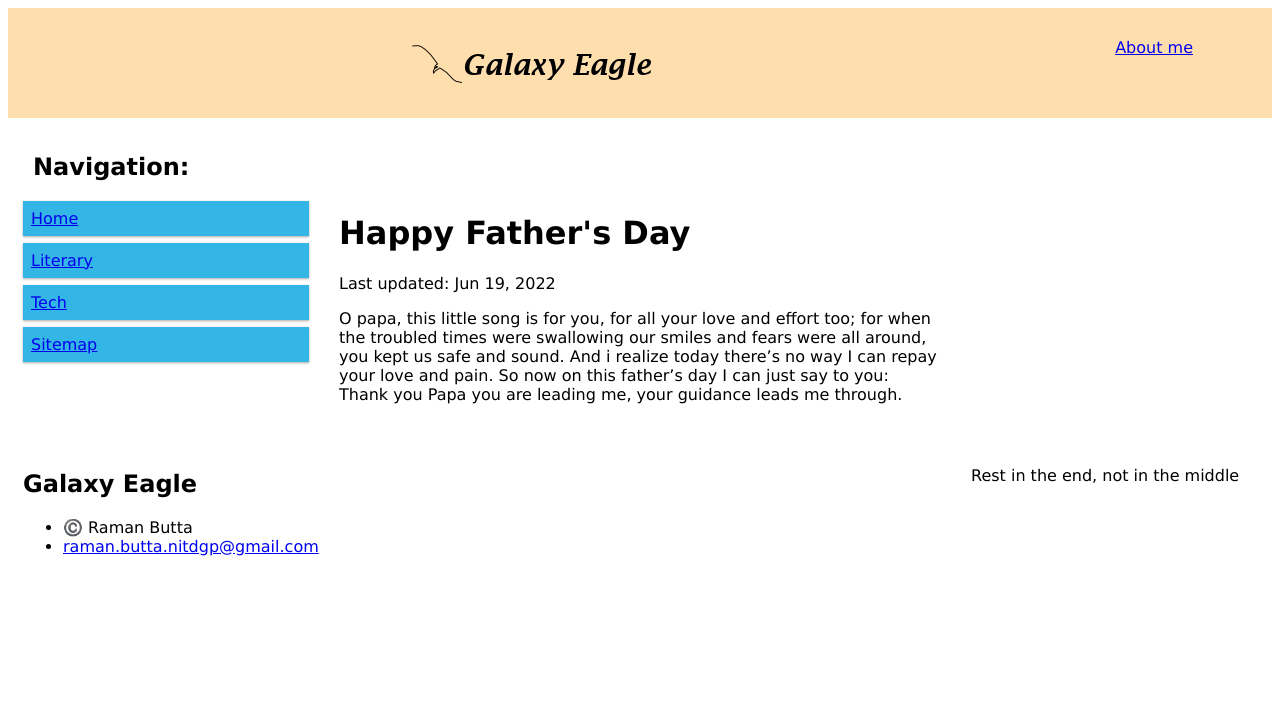
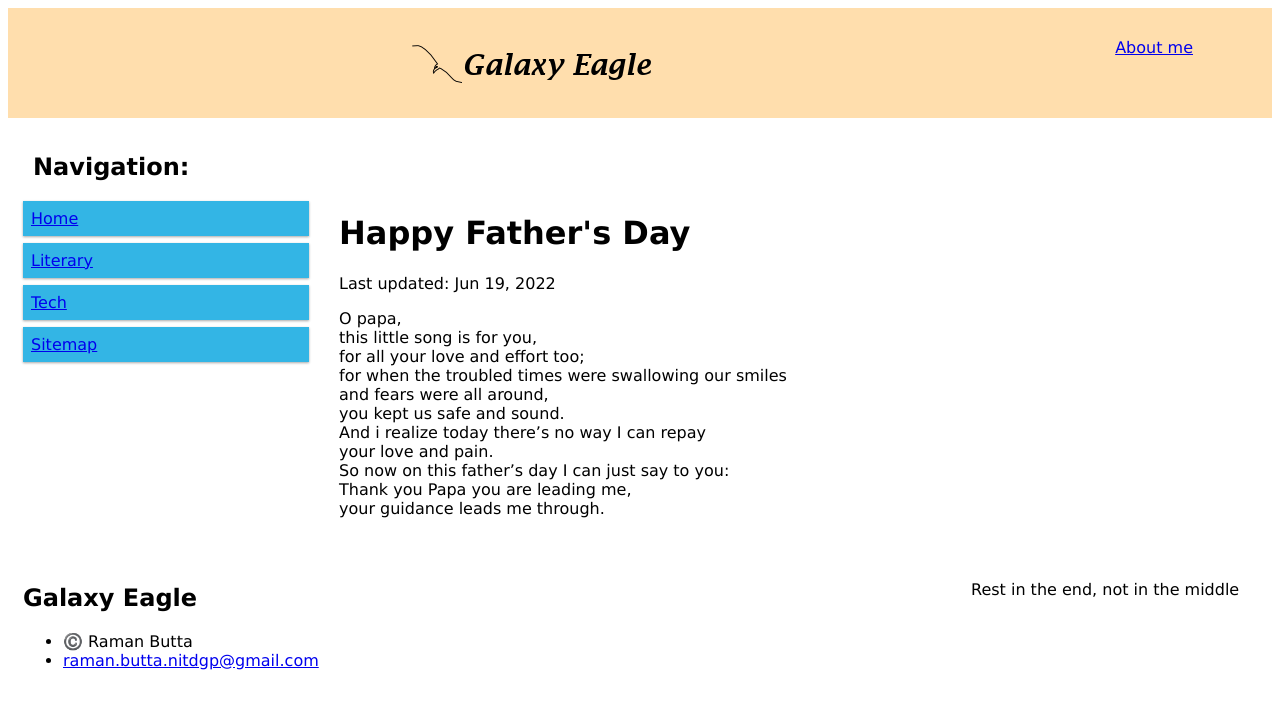
Before and after one commit to galaxyeagle/galaxyeagle.github.io, a Jekyll site: the page built from pages/literary/Happy-Fathers-Day.md, in a window 1280 px wide. Shown: the top 709 px of the page. Built offline with Jekyll 4.4.1, drawn with Linux system fonts in a browser that asks for light colours; comment, search, counter and statistics services are not loaded.

Commit message:
poem added

```diff
--- a/pages/literary/Happy-Fathers-Day.md
+++ b/pages/literary/Happy-Fathers-Day.md
@@ -4,14 +4,14 @@ title:  Happy Father's Day
 date:   2022-06-19
 ---
 
-O papa,
-this little song is for you,
-for all your love and effort too;
-for when the troubled times were swallowing our smiles
-and fears were all around,
-you kept us safe and sound.
-And i realize today there's no way I can repay
-your love and pain.
-So now on this father's day I can just say to you:
-Thank you Papa you are leading me,
-your guidance leads me through.
+O papa, <br>
+this little song is for you, <br>
+for all your love and effort too; <br>
+for when the troubled times were swallowing our smiles <br>
+and fears were all around, <br>
+you kept us safe and sound. <br>
+And i realize today there's no way I can repay <br>
+your love and pain. <br>
+So now on this father's day I can just say to you: <br>
+Thank you Papa you are leading me, <br>
+your guidance leads me through. <br>
```
Also changed, not shown: pages/literary/Unruffled.md (+0 -37 lines).
